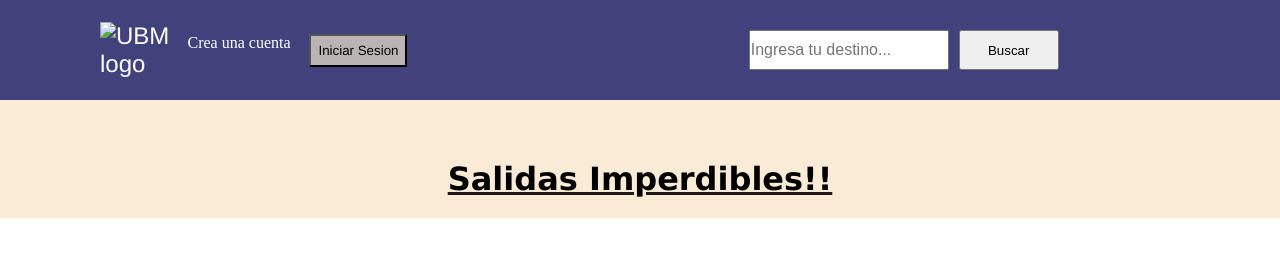
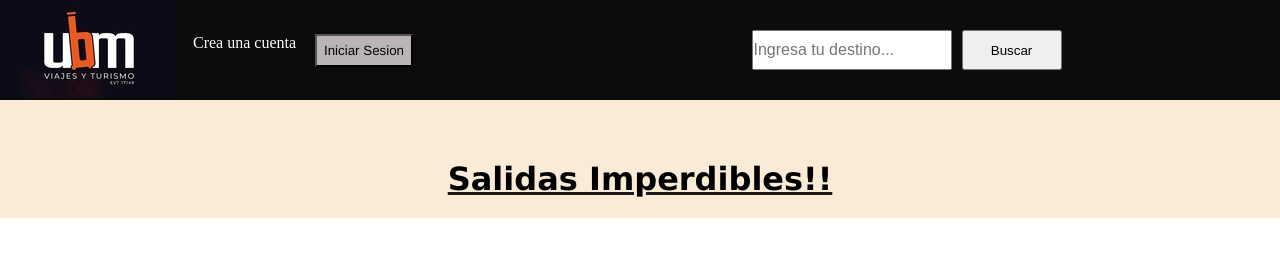
Before and after one commit to dmbruno/Practica-JS-DiegoBruno-comision47085, a plain HTML site: page index.html in a window 1280 px wide. Drawn offline with nearby package versions, Linux system fonts and the light colour scheme; some packages are replaced by stand-ins of ours; a script that the page names is missing.

Commit message:
Se agregaron assets

```diff
--- a/css/style.css
+++ b/css/style.css
@@ -4,12 +4,7 @@
     box-sizing: border-box;
 }
 
-.logo {
-    color: white;
-    font-size: 1.5rem;
-    padding-left: 6.25rem;
-    font-family: 'Franklin Gothic Medium', 'Arial Narrow', Arial, sans-serif;
-}
+
 
 .navbar {
     padding-right: 6.25rem;
@@ -32,7 +27,7 @@
     display: flex;
     align-items: center;
     justify-content: space-between;
-    background-color: rgba(31, 31, 100, 0.848);
+    background-color: rgba(0, 0, 0, 0.954);
 }
 
 .contenedor-body {
@@ -61,8 +56,6 @@
     font-size: 1rem;
 }
 
-
-
 .contenedor-card {
     margin: 20px;
     width: 30%;
@@ -71,8 +64,6 @@
     background-color: white;
     padding: .625rem;
 }
-
-
 
 .contenedor-img {
     opacity: 80%;
@@ -94,13 +85,9 @@
 
 }
 
-
-
-
 .contenedor-texto h2 {
     font-family: 'Segoe UI', Tahoma, Geneva, Verdana, sans-serif;
 }
-
 
 .precio {
     font-size: 2rem;
@@ -113,7 +100,6 @@
     margin-left: auto;
 
 }
-
 
 body div {
     background-color: antiquewhite;
@@ -138,8 +124,6 @@ body div {
     text-decoration: underline .1875rem solid rgb(31, 25, 25);
 }
 
-
-
 .formulario-correo {
     display: flex;
     align-items: center;
@@ -161,12 +145,9 @@ body div {
     height: 25px;
     width: 100%
 }
-
 .nombre {
     height: 25px;
     color: white;
-
-
 }
 
 .desde {
@@ -270,7 +251,7 @@ body div {
 
 #inicio-sesion:hover {
     cursor: pointer;
-    box-shadow: 2px 2px rgba(220, 210, 210, 0.76);
+    box-shadow: 2px 2px 5px rgba(220, 210, 210, 0.76);
     transition: 300ms;
 }
 
--- a/index.html
+++ b/index.html
@@ -17,7 +17,7 @@
 <body>
     <header class="contenedor-navbar">
         <section class="logo">
-            <img src="" alt="UBM logo">
+            <img src="./assets/img/UBM.jpg" alt="UBM logo">
         </section>
         <ul>
             <li class="navbar">
@@ -35,6 +35,7 @@
             </form>
         </section>
     </header>
+<body>
 
     <div class="box">
         <h2 id="user"></h2>
@@ -42,6 +43,7 @@
     <div class="titulo1">
         <h1 id="titulo">Salidas Imperdibles!!</h1>
         <p id="parrafo-vacio"></p>
+
     </div>
 
     <!-- toastify -->
--- a/js/script.js
+++ b/js/script.js
@@ -3,6 +3,7 @@ PARA DE ESTA MANERA TRANSFORMAR TODA ESA INFO EN CARDS (ESTILADAS CON LA TIPOGRA
 POR LAS DISTINTAS REDES, ES DECIR QUE AL VER LAS CARDS, SI EL PASAJERO ESTA INTERESADO LO QUE HACE ES
 ENVIAR UN CORREO CON SUS DATOS Y SU CONSULTA, DE ESTA MANERA PODEMOS CONFECCIONAR BASE DE DATOS DE CLIENTES DE LA AGENCIA
 Y ADEMAS ORGANIZAR LOS PRESUPUESTOS POR DESTINOS ETC ETC */
+
 const usuarios = [{
     id: 'Florencia',
     password: 1234,
@@ -101,7 +102,6 @@ function inicioSesion() {
 }
 
 function login() {
-
     const nombreUsuario = document.getElementById('nombreUsuario').value;
     const contraseñaUsuario = parseInt(document.getElementById('contraseñaUsuario').value);
 
@@ -131,18 +131,15 @@ function login() {
                                 </div>
                             </article>
     `;
-
             }
             document.body.append(saludos);
             document.body.append(contenedor);
-
             const mails = document.querySelectorAll(".envio-mail");
-
             for (const mail of mails) {
                 mail.addEventListener("click", mandarMail);
             }
+            function mandarMail() {
 
-            function mandarMail() {
                 const formularioMail = document.createElement("div");
                 formularioMail.innerHTML = `
                     <div class="formulario-correo">
@@ -167,9 +164,7 @@ function login() {
                             `
                 document.body.append(formularioMail);
             }
-
             document.querySelector('.conteiner-sesion').remove();
-
             return;
         }
     }
@@ -184,8 +179,6 @@ Toastify({
     className: "cartel",
     }).showToast();
 }
-
-
 
 
 
```
Also changed, not shown: assets/img/UBM.jpg (added), 4 other files.
